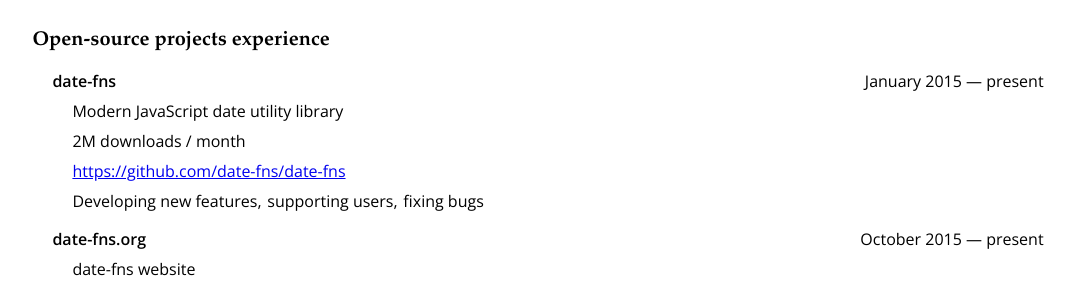
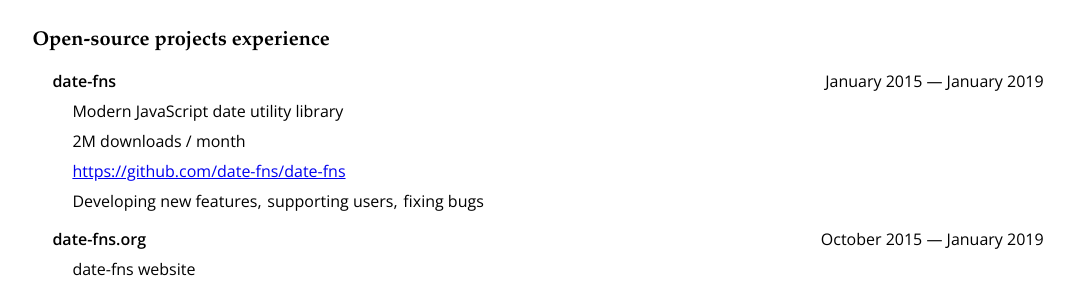
Before and after one commit to leshakoss/leshakoss.github.com, a plain HTML site: page cv.html in a window 1280 px wide. Shown: the part 747-1032 px from the top of the page, without its empty margins (102-1177 px from the left). Drawn offline with nearby package versions, Linux system fonts and the light colour scheme.

Commit message:
End working on date-fns

```diff
--- a/cv.html
+++ b/cv.html
@@ -220,7 +220,7 @@
           <li>
             <div class="job_list-title">
               <h3>date-fns</h3>
-              <p>January 2015 — present</p>
+              <p>January 2015 — January 2019</p>
             </div>
             <p>Modern JavaScript date utility library</p>
             <p>2M downloads / month</p>
@@ -235,7 +235,7 @@
           <li>
             <div class="job_list-title">
               <h3>date-fns.org</h3>
-              <p>October 2015 — present</p>
+              <p>October 2015 — January 2019</p>
             </div>
             <p>date-fns website</p>
             <p><a href="https://github.com/date-fns/date-fns.org">https://github.com/date-fns/date-fns.org</a></p>
```
